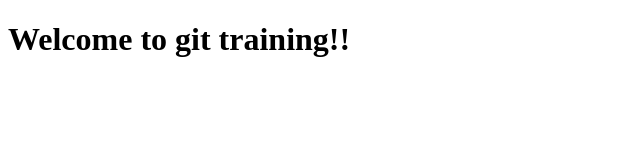
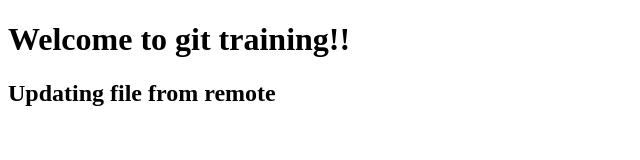
Before and after one commit to smithashettyk/iiit-techdocs, a plain HTML site: page index.html in a window 1280 px wide. Shown: the whole page, without its empty margins (0-640 px from the left). Drawn offline with Linux system fonts and the light colour scheme.

Commit message:
Update index.html

```diff
--- a/index.html
+++ b/index.html
@@ -8,5 +8,6 @@
 </head>
 <body>
     <h1> Welcome to git training!!</h1>
+    <h2> Updating file from remote </h2>
 </body>
 </html>
```
